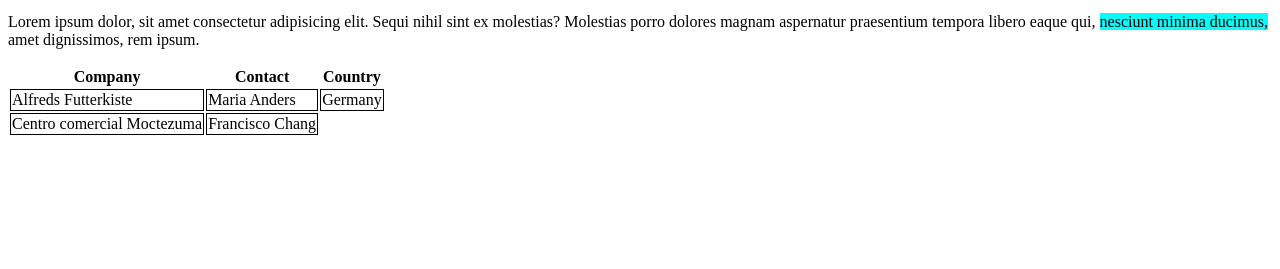
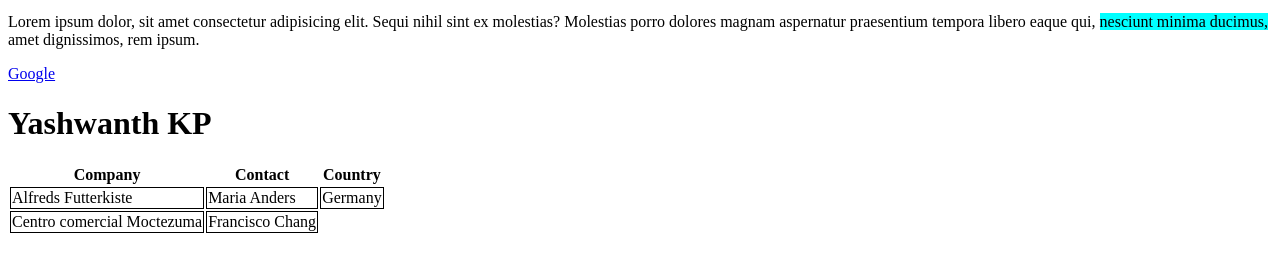
Before and after one commit to Nagarajbadiger/demo-class, a plain HTML site: page index.html in a window 1280 px wide. Shown: the part 361-630 px from the top of the page. Drawn offline with Linux system fonts and the light colour scheme.

Commit message:
Demo1
Demo1

```diff
--- a/index.html
+++ b/index.html
@@ -36,7 +36,8 @@
             <span style="background-color: aqua;">nesciunt minima ducimus,</span> amet dignissimos, rem ipsum.</p>
 
     </div>
-
+    <a href="https://www.google.com/">Google</a>
+    <h1> Yashwanth KP</h1>
     <table >
         <tr >
           <th>Company</th>
```
